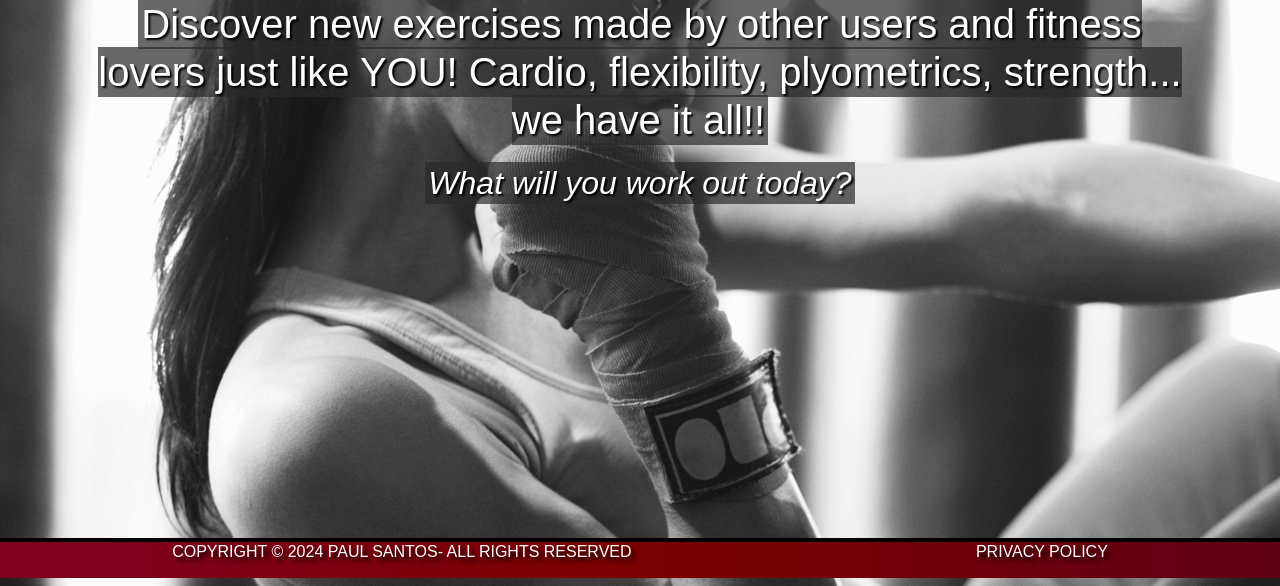
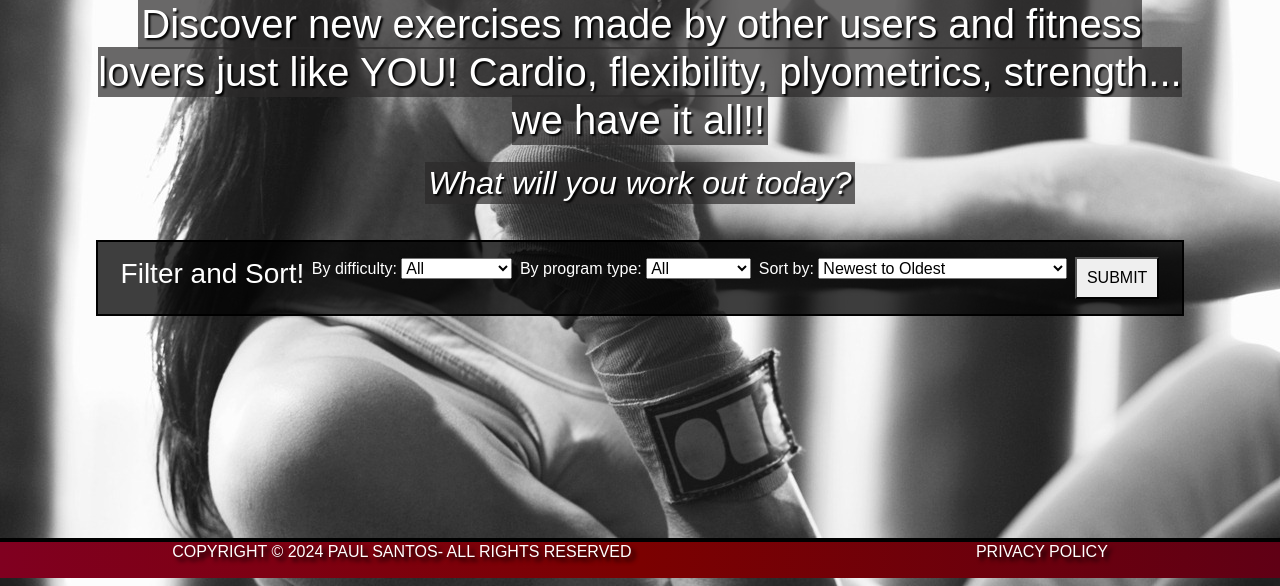
Before and after one commit to psantos2107/sweat-share, a Node project: template sweat-share-app/views/exProgramViews/index.ejs in a window 1280 px wide. Shown: the part 222-808 px from the top of the page. Run offline with Node 20 templates, Linux system fonts and the light colour scheme; the template is opened without the code that fills it, so the values that code supplies are empty; some web fonts are replaced.

Commit message:
added filtering and sorting for exProgram index page

```diff
--- a/sweat-share-app/public/dynamicCSS/exercisePrograms/index.css
+++ b/sweat-share-app/public/dynamicCSS/exercisePrograms/index.css
@@ -129,8 +129,28 @@ h2 {
   font-style: italic;
 }
 
+.query {
+  margin-top: 30px;
+  border: solid black 2px;
+  width: 100%;
+  padding: 15px;
+  background-color: rgba(0, 0, 0, 0.751);
+  display: flex;
+  justify-content: space-evenly;
+}
+
+.submit-query {
+  padding: 2px 10px;
+}
+
+.submit-query:hover {
+  background-color: rgb(89, 89, 89);
+  color: white;
+  font-style: italic;
+}
+
 .exercise-container {
-  margin-top: 60px;
+  margin-top: 30px;
   width: 100%;
   display: flex;
   justify-content: space-evenly;
--- a/sweat-share-app/views/exProgramViews/index.ejs
+++ b/sweat-share-app/views/exProgramViews/index.ejs
@@ -28,6 +28,42 @@
         </span>
       </h1>
       <h2><span>What will you work out today?</span></h2>
+      <aside class="query">
+        <h3>Filter and Sort!</h3>
+        <div>
+          <span>By difficulty: </span>
+          <select class="query-difficulty">
+            <option value="all">All</option>
+            <option value="beginner">Beginner</option>
+            <option value="intermediate">Intermediate</option>
+            <option value="advanced">Advanced</option>
+          </select>
+        </div>
+        <div>
+          <span>By program type: </span>
+          <select class="query-program-type">
+            <option value="all">All</option>
+            <option value="cardio">Cardio</option>
+            <option value="power">Power</option>
+            <option value="endurance">Endurance</option>
+            <option value="flexibility">Flexibility</option>
+            <option value="balance">Balance</option>
+            <option value="plyometrics">Plyometrics</option>
+            <option value="functional">Functional</option>
+            <option value="other">Other</option>
+          </select>
+        </div>
+        <div>
+          <span>Sort by:</span>
+          <select class="query-sort">
+            <option value="-createdAt">Newest to Oldest</option>
+            <option value="createdAt">Oldest to Newest</option>
+            <option value="title">Alphabetical Order A-Z</option>
+            <option value="-title">Reverse Alphabetical Order Z-A</option>
+          </select>
+        </div>
+        <button class="submit-query">SUBMIT</button>
+      </aside>
       <section class="exercise-container">
         <%exercisePrograms.forEach(program => { %> <%-
         include('./../partials/exerciseCard.ejs', {program, createdByIncluded:
@@ -54,5 +90,24 @@
           console.log(err);
         });
     }
+
+    const queryDifficulty = document.querySelector(".query-difficulty");
+    const queryProgramType = document.querySelector(".query-program-type");
+    const querySort = document.querySelector(".query-sort");
+    const submitQuery = document.querySelector(".submit-query");
+    let queryString = "/exercisePrograms?";
+
+    submitQuery.addEventListener("click", (e) => {
+      e.preventDefault();
+      if (queryDifficulty.value !== "all") {
+        queryString += `difficulty=${queryDifficulty.value}&`;
+      }
+      if (queryProgramType.value !== "all") {
+        queryString += `programType=${queryProgramType.value}&`;
+      }
+      queryString += `sort=${querySort.value}`;
+
+      window.location.href = `${queryString}`;
+    });
   </script>
 </html>
```
Also changed, not shown: sweat-share-app/controllers/exerciseProgramController.js (+15 -5 lines), sweat-share-app/models/queryAndSortExPrograms.js (added, +22 -0 lines).
